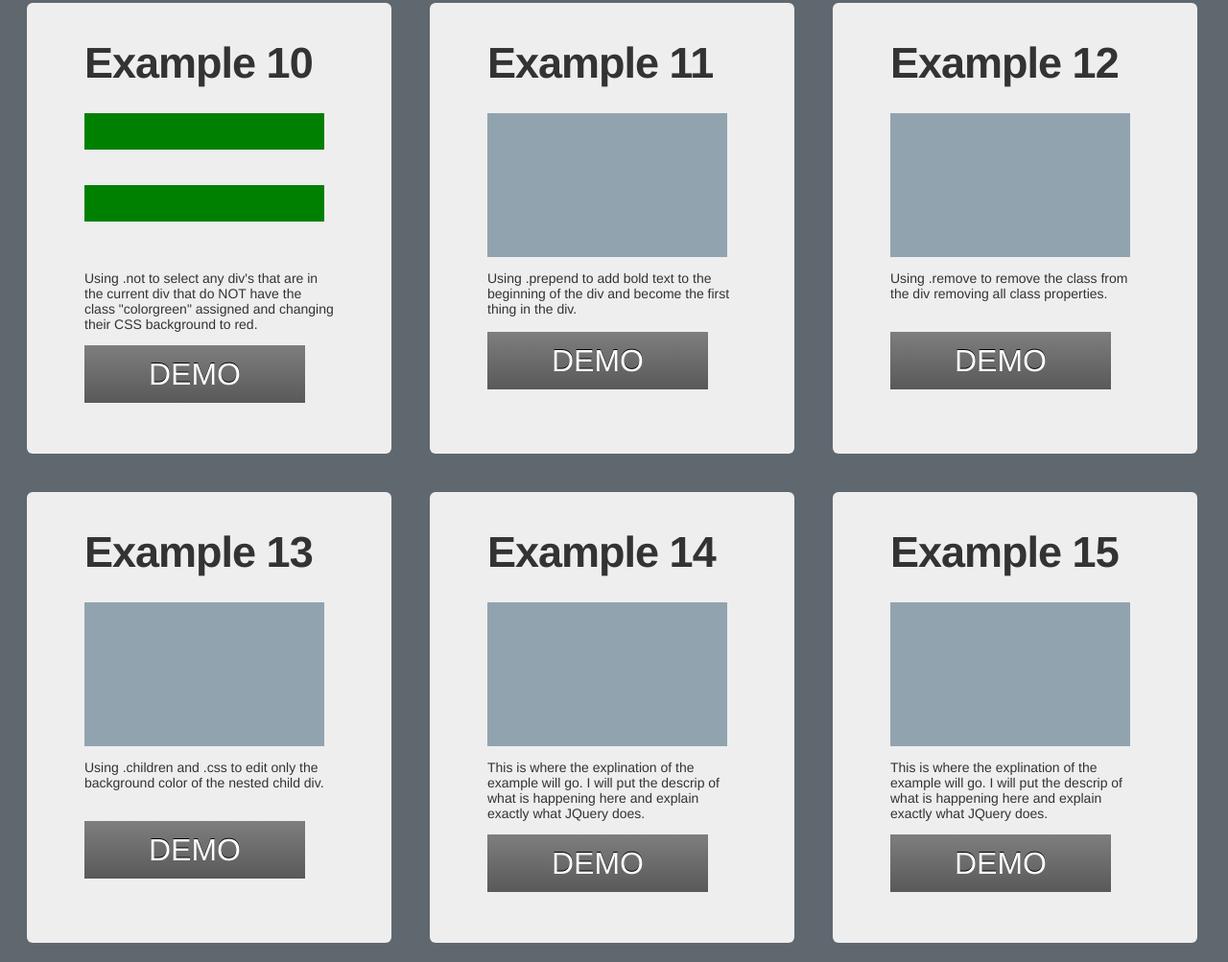
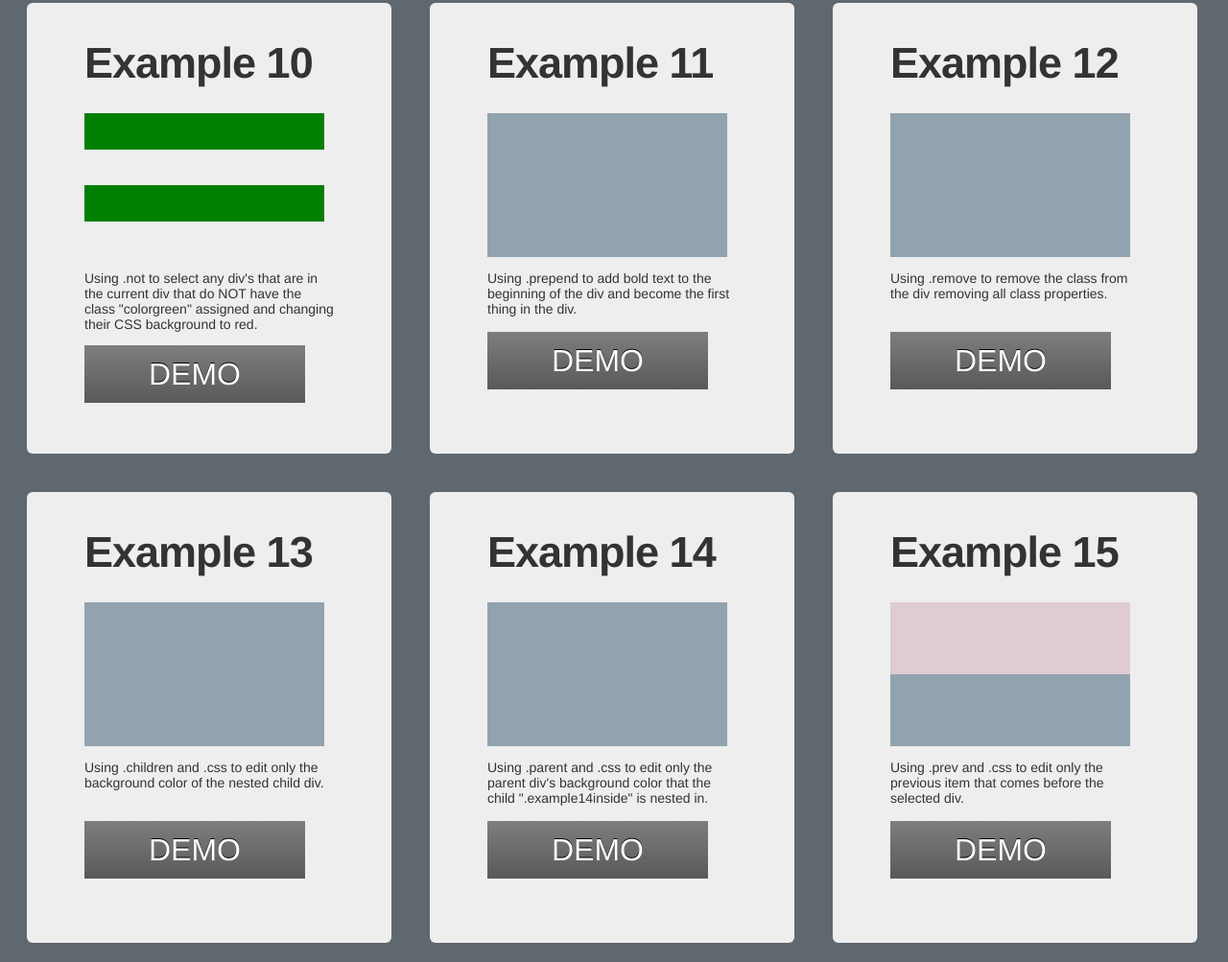
Before and after one commit to Charlie610790/Day12-WorkingWithYoeman, a website: page app/index.html in a window 1280 px wide. Shown: the part 1555-2558 px from the top of the page at 96% size. Drawn offline with nearby package versions, Linux system fonts and the light colour scheme; files that its build step writes are made by us from their sources.

Commit message:
final push before cleanup with all 15 examples

```diff
--- a/app/index.html
+++ b/app/index.html
@@ -139,18 +139,21 @@
 
               <div class="examplefield">
                 <h1>Example 14</h1>
-                    <div class="example1"></div>
+                    <div class="example14"><div class="example14inside"></div></div>
                     <div class="exampletxt">
-                <p>This is where the explination of the example will go.  I will put the descrip of what is happening here and explain exactly what JQuery does.</p></div>
-                <div class="example1button">DEMO</div>
+                <p>Using .parent and .css to edit only the parent div's background color that the child ".example14inside" is nested in.</p></div>
+                <div class="example14button">DEMO</div>
             </div>
 
                <div class="examplefield">
                 <h1>Example 15</h1>
-                    <div class="example1"></div>
+                    <div class="example15">
+                        <div class="prevOne"></div>
+                        <div class="prevTwo"></div>
+                    </div>
                     <div class="exampletxt">
-                <p>This is where the explination of the example will go.  I will put the descrip of what is happening here and explain exactly what JQuery does.</p></div>
-                <div class="example1button">DEMO</div>
+                <p>Using .prev and .css to edit only the previous item that comes before the selected div.</p></div>
+                <div class="example15button">DEMO</div>
             </div>
         </div>
 
--- a/app/scripts/main.js
+++ b/app/scripts/main.js
@@ -124,3 +124,15 @@ $('.example13button').click(function() {
   $('.example13').children('.child').css("background", $(this).val() + "#89b0ce");
 });
 // EXAMPLE 13 END
+
+// EXAMPLE 14 BEGIN
+$('.example14button').click(function() {
+  $('.example14inside').parent('.example14').css("background", $(this).val() + "#89b0ce");
+});
+// EXAMPLE 14 END
+
+// EXAMPLE 15 BEGIN
+$('.example15button').click(function() {
+  $('.prevTwo').prev().css("background", $(this).val() + "#89b0ce");
+});
+// EXAMPLE 15 END
--- a/app/styles/main.scss
+++ b/app/styles/main.scss
@@ -684,3 +684,13 @@ body {
     background: #92a3b0;
     color: white;
 }
+
+.prevOne {
+height: 50%;
+background: #deccd1;
+}
+
+.prevTwo {
+height: 50%;
+background: #92a3b0;
+}
```
